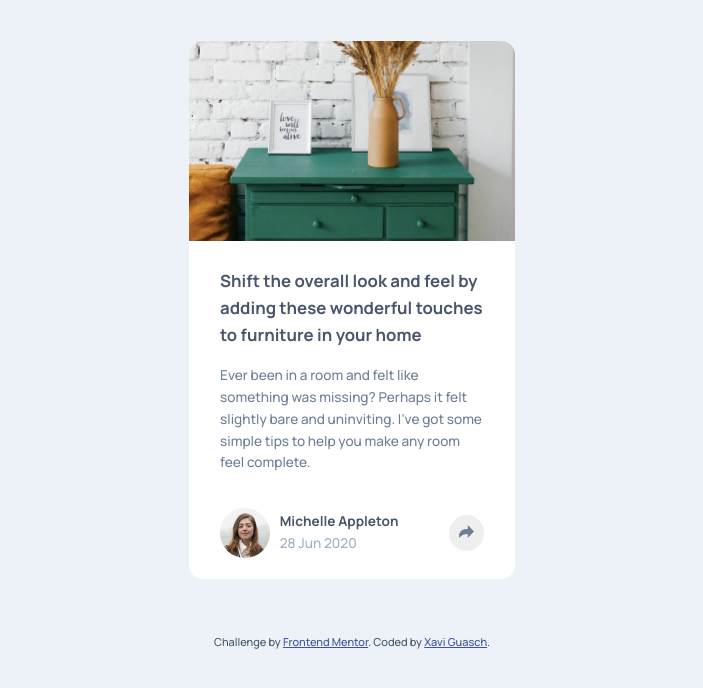
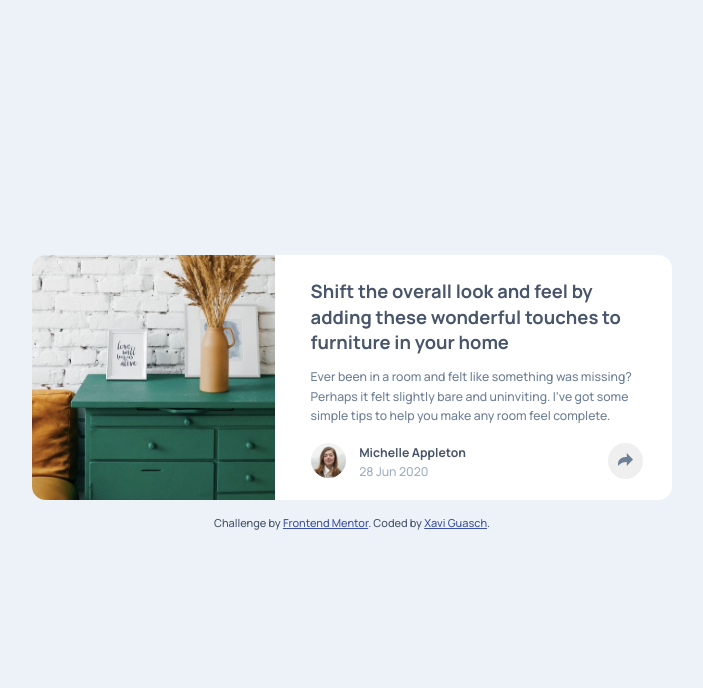
Before and after one commit to xaviguasch/article-preview-component-frontend-mentor-challenge-4-html-css-js-prac, a plain HTML site: page index.html in a window 1280 px wide. Shown: the whole page, without its empty margins (288-991 px from the left). Drawn offline with Linux system fonts and the light colour scheme.

Commit message:
finished desktop view

```diff
--- a/style.css
+++ b/style.css
@@ -20,8 +20,11 @@
   --fw-reg: 500;
   --fw-bold: 700;
 
+  --fs-title: 1.05rem;
   --fs-body: 0.85rem;
-  --fs-title: 1.05rem;
+
+  --fs-title-desktop: 1.15rem;
+  --fs-body-desktop: 0.765rem;
 }
 
 html {
@@ -77,7 +80,6 @@ img {
   background-color: var(--clr-white);
   max-width: 365px;
   margin: 3em auto;
-
   border-radius: 1em;
 }
 
@@ -86,9 +88,9 @@ img {
   position: relative;
   height: 200px;
   overflow: hidden;
-  object-fit: cover;
 }
 .image-area-img {
+  object-fit: cover;
   position: absolute;
   top: -10%;
 }
@@ -144,3 +146,77 @@ img {
 }
 
 /* MEDIA QUERIES */
+@media (min-width: 850px) {
+  .container {
+    max-width: 100%;
+    height: 100vh;
+  }
+  .card {
+    display: flex;
+    justify-content: center;
+    align-items: center;
+    max-width: 640px;
+    height: 245px;
+    margin: 0 auto;
+  }
+
+  .image-area {
+    height: 100%;
+    width: 38%;
+    border-radius: 1em 0em 0 1em;
+  }
+  .image-area-img {
+    object-position: 0% 100%;
+    object-fit: cover;
+    overflow: hidden;
+    position: relative;
+    top: inherit;
+    height: 100%;
+    width: 100%;
+  }
+
+  .copy-area {
+    height: 100%;
+    width: 62%;
+    padding: 1.75em 2.6em 1em;
+  }
+
+  .content {
+    margin-bottom: 0;
+  }
+
+  .title {
+    font-size: var(--fs-title-desktop);
+    line-height: 1.4;
+    margin-bottom: 0.6em;
+  }
+  .text {
+    font-size: var(--fs-body-desktop);
+  }
+
+  .author-area {
+    margin-top: 1em;
+    justify-content: left;
+  }
+
+  .avatar-picture {
+    height: 35px;
+  }
+
+  .author-details {
+    margin-top: 0.25em;
+    margin-left: 1em;
+  }
+
+  .author-name {
+    font-size: var(--fs-body-desktop);
+  }
+
+  .article-date {
+    font-size: var(--fs-body-desktop);
+  }
+  .share-icon {
+    margin-left: auto;
+    margin-right: -0.5em;
+  }
+}
```
